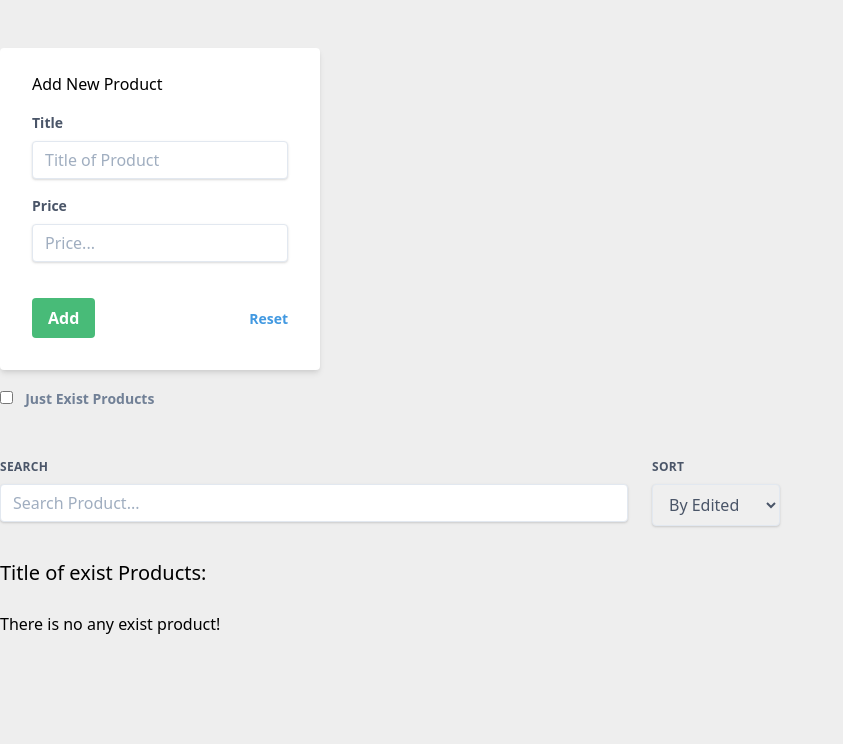
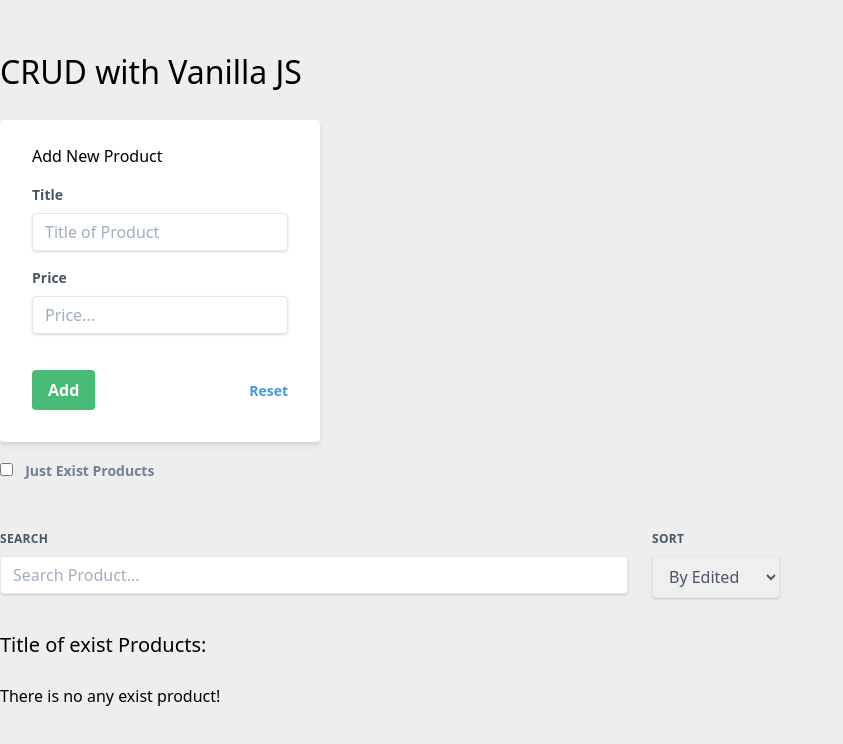
Before and after one commit to amiryxe/vanilla-js-crud, a plain HTML site: page index.html in a window 1280 px wide. Shown: the whole page, without its empty margins (0-843 px from the left). Drawn offline with Linux system fonts and the light colour scheme.

Commit message:
add title to homepage

```diff
--- a/index.html
+++ b/index.html
@@ -14,6 +14,9 @@
   <div class="container mx-auto">
     <div class="w-full max-w-xs">
       <br />
+      <br />
+
+      <h1 style="font-size: 2rem;">CRUD with Vanilla JS</h1>
       <br />
 
       <form id="addProductForm" class="bg-white shadow-md rounded px-8 pt-6 pb-8 mb-4">
```
